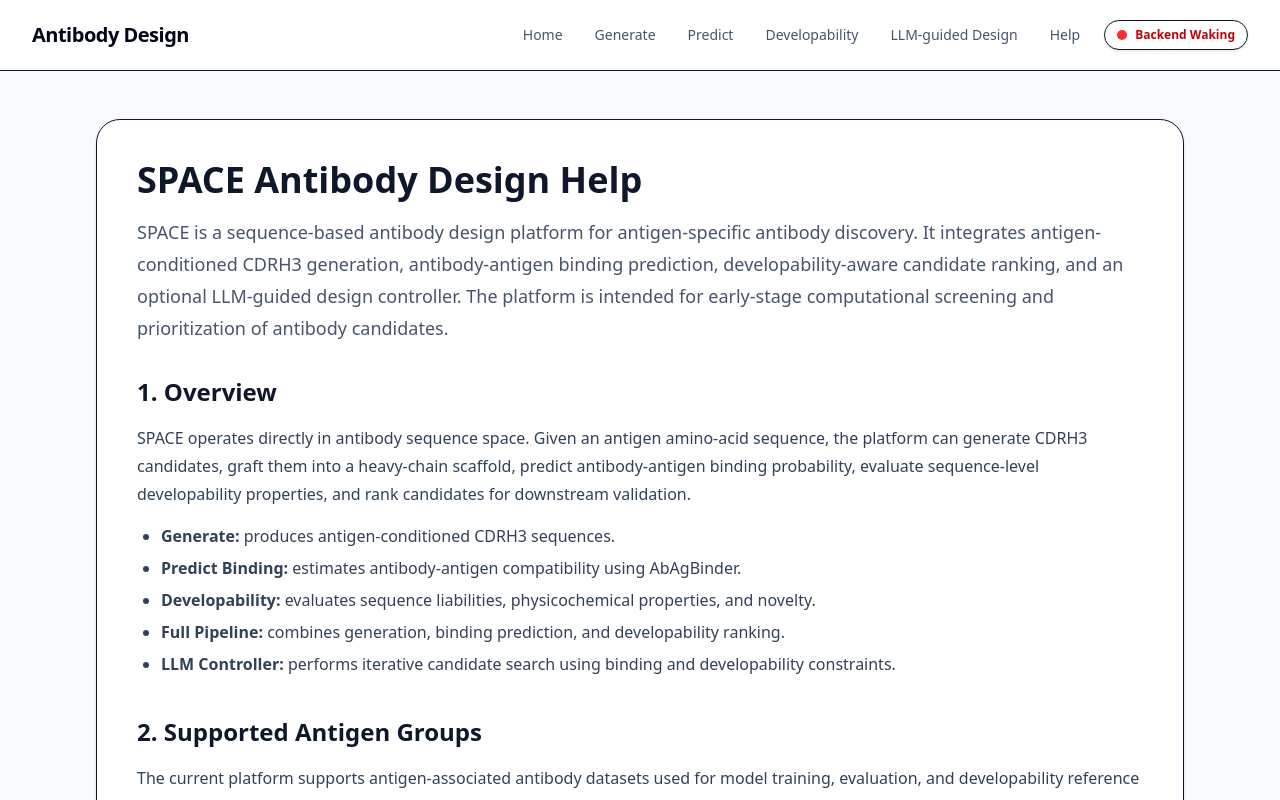
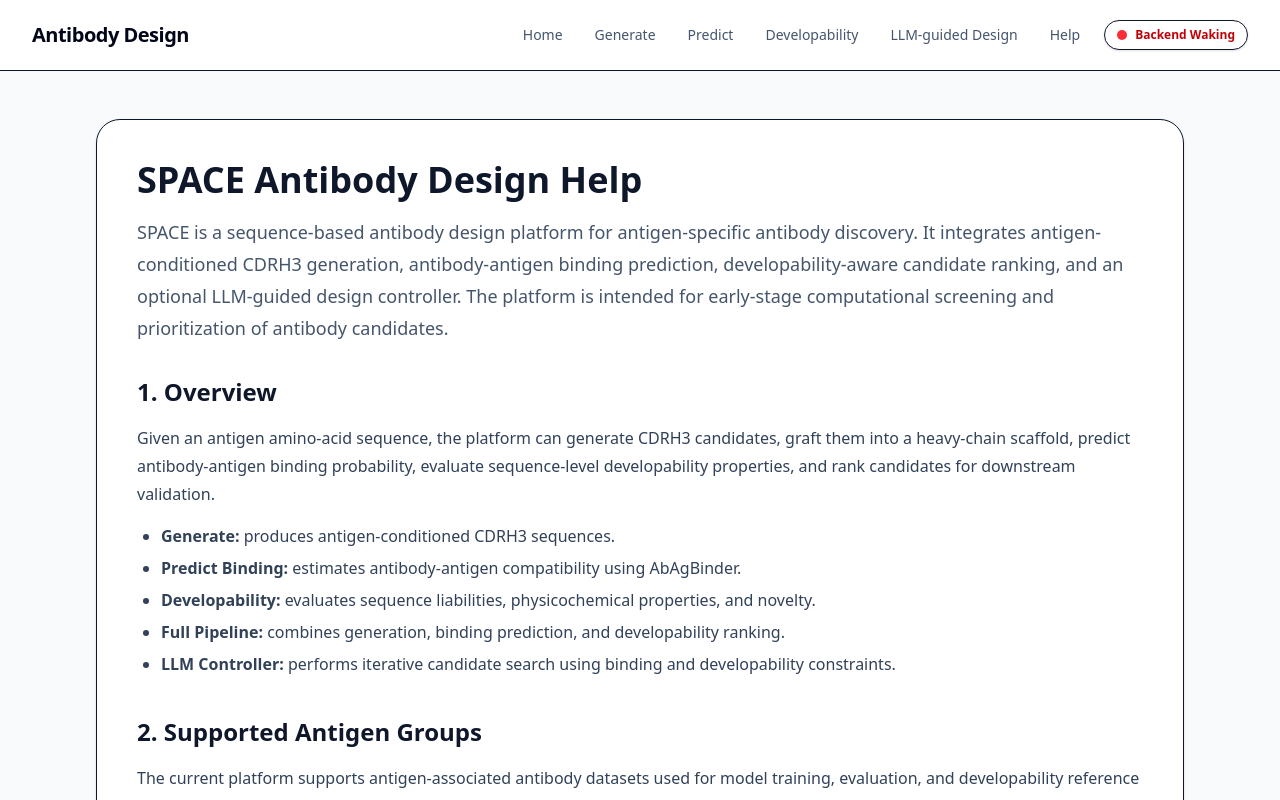
Before and after one commit to Fanxu-alt/Antibody-Design, a Next.js app in the folder frontend/: page /help in a window 1280 px wide. Shown: the top 800 px of the page. Built offline with nearby package versions, Linux system fonts and the light colour scheme; no server answers.

Commit message:
Update page.tsx

```diff
--- a/frontend/app/help/page.tsx
+++ b/frontend/app/help/page.tsx
@@ -23,7 +23,7 @@ export default function HelpPage() {
           <h2 className="mb-4 text-2xl font-bold">1. Overview</h2>
 
           <p className="mb-4 leading-7 text-slate-700">
-            SPACE operates directly in antibody sequence space. Given an antigen
+            Given an antigen
             amino-acid sequence, the platform can generate CDRH3 candidates,
             graft them into a heavy-chain scaffold, predict antibody-antigen
             binding probability, evaluate sequence-level developability
```
